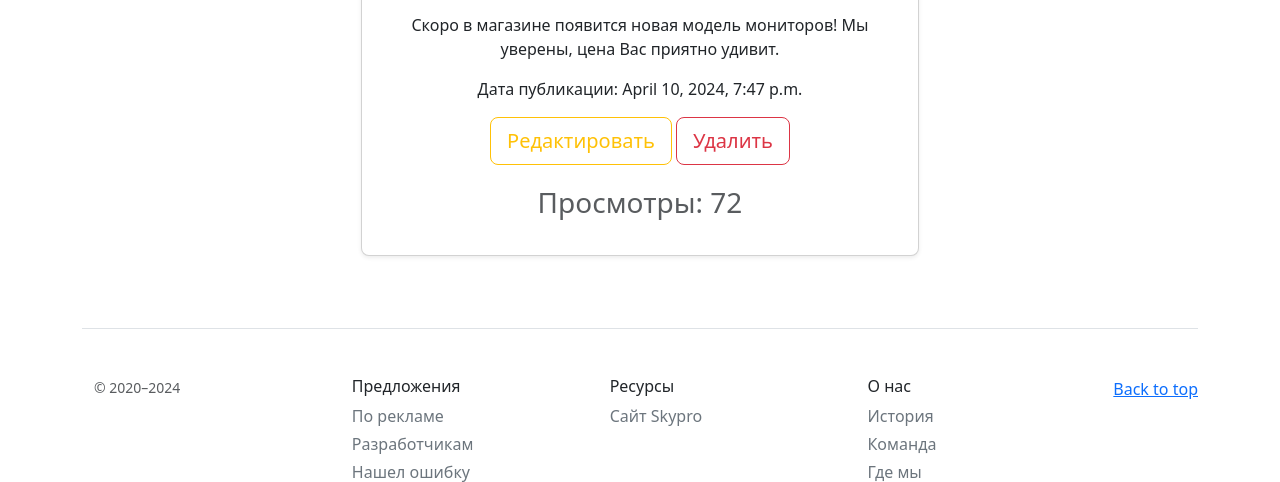
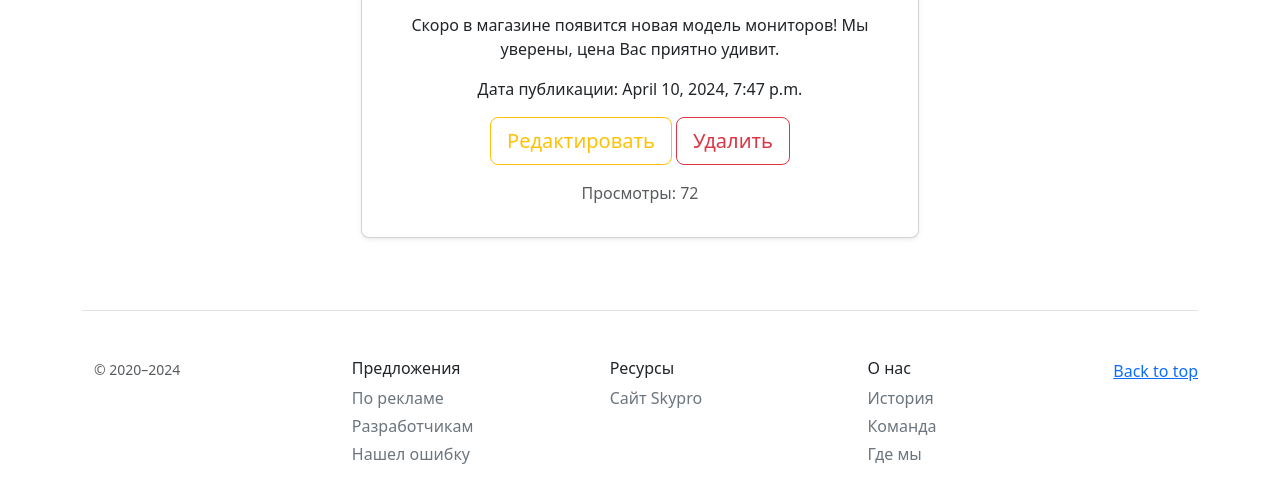
Before and after one commit to ialar/skystore_19_2, a Django app: page /blog/view/novyie-monitoryi/ in a window 1280 px wide. Shown: the part 671-1153 px from the top of the page. Run offline with Django 5.2, Linux system fonts and the light colour scheme; data comes from the database, SQL or seed files in the repository; some libraries are stand-ins or nearby versions.

Commit message:
edit blog

```diff
--- a/blog/templates/blog/blogpost_detail.html
+++ b/blog/templates/blog/blogpost_detail.html
@@ -15,7 +15,7 @@
                href="{% url 'blog:blogpost_edit' object.pk %}">Редактировать</a>
             <a class="btn btn-lg btn-outline-danger"
                href="{% url 'blog:blogpost_delete' object.pk %}">Удалить</a>
-            <p class="fs-3 text-body-secondary text-center m-3">Просмотры: {{ object.views }}</p>
+            <p class="fs-6 text-body-secondary text-center m-3">Просмотры: {{ object.views }}</p>
         </div>
     </div>
 </div>
```
